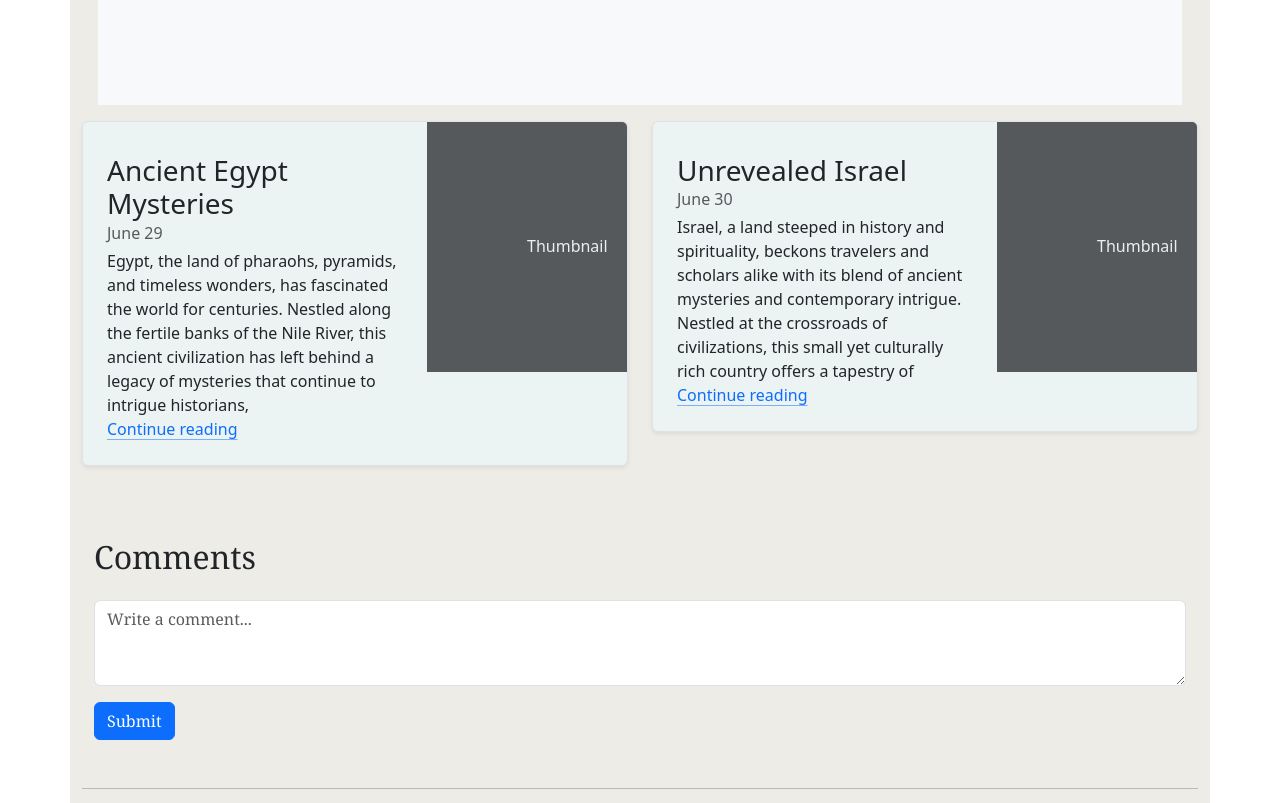
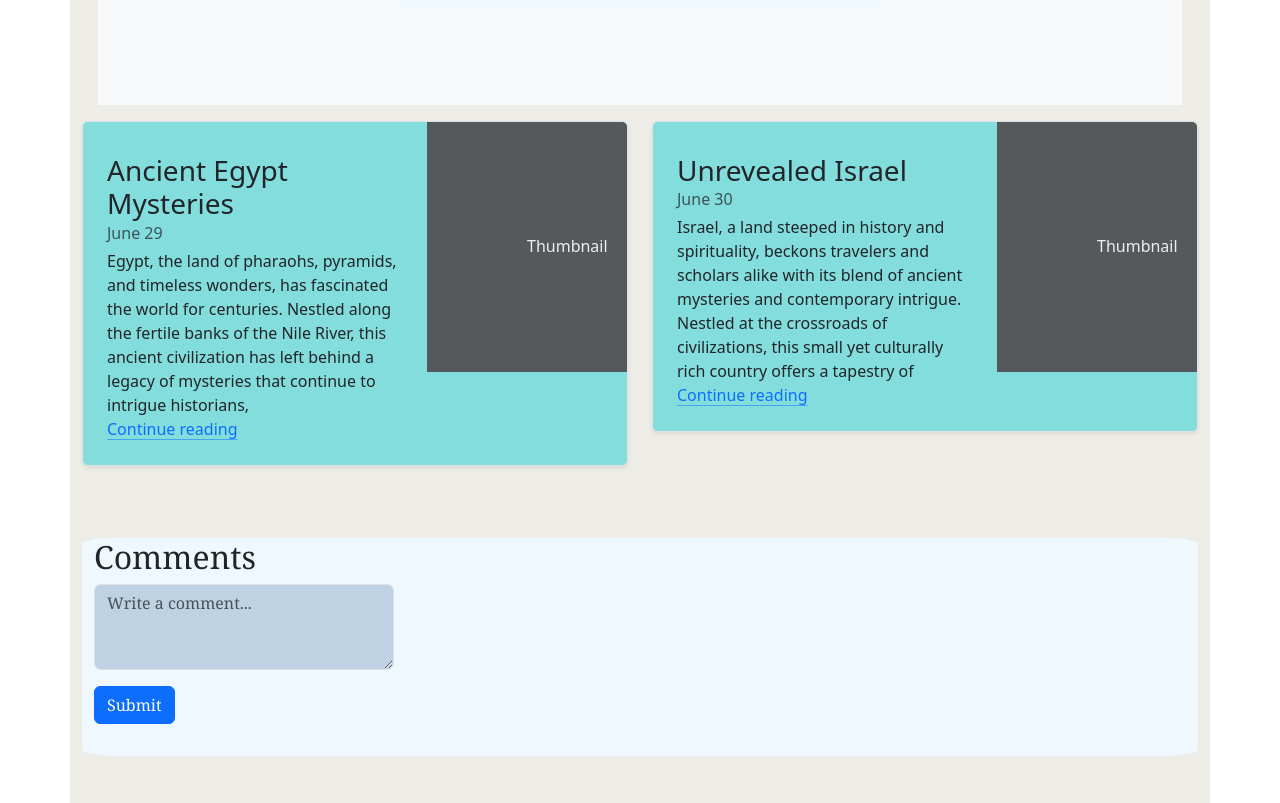
Before and after one commit to MITALIBA/my-blogs, a website: page public/index.html in a window 1280 px wide. Shown: the part 1010-1813 px from the top of the page. Drawn offline with nearby package versions, Linux system fonts and the light colour scheme; no server answers.

Commit message:
initial commit

```diff
--- a/public/index.html
+++ b/public/index.html
@@ -77,7 +77,7 @@
               </a>
             </div>
             <div class="col-auto d-none d-lg-block">
-              <svg class="bd-placeholder-img" width="200" height="250" xmlns="http://www.w3.org/2000/svg" role="img" aria-label="Placeholder: Thumbnail" preserveAspectRatio="xMidYMid slice" focusable="false"><title>Placeholder</title><rect width="100%" height="100%" fill="#55595c"></rect><text x="50%" y="50%" fill="#eceeef" dy=".3em">Thumbnail</text></svg>
+              <svg class="bd-placeholder-img" width="200" height="250" .xmlns="http://www.w3svgorg/2000/" role="img" aria-label="Placeholder: Thumbnail" preserveAspectRatio="xMidYMid slice" focusable="false"><title>Placeholder</title><rect width="100%" height="100%" fill="#55595c"></rect><text x="50%" y="50%" fill="#eceeef" dy=".3em">Thumbnail</text></svg>
             </div>
           </div>
         </div>
@@ -105,13 +105,14 @@
       <!-- Comment Section -->
       <div class="container my-5">
           <h2>Comments</h2>
-          <ul id="commentList" class="list-group mb-3"></ul>
+
           <form id="commentForm">
               <div class="mb-3">
                   <textarea id="commentInput" class="form-control" rows="3" placeholder="Write a comment..."></textarea>
               </div>
               <button type="submit" class="btn btn-primary">Submit</button>
           </form>
+            <ul id="commentList" class="list-group mb-3" ></ul>
       </div>
 
       <hr />
@@ -159,10 +160,13 @@
     <footer class="contact">
 
       <span>© 2024 My-Blog's 💕, Inc
-        <svg class="inst" xmlns="http://www.w3.org/2000/svg" width="18" height="19" fill="purple" class="bi bi-instagram" viewBox="0 0 16 16">
-          <path d="M8 0C5.829 0 5.556.01 4.703.048 3.85.088 3.269.222 2.76.42a3.9 3.9 0 0 0-1.417.923A3.9 3.9 0 0 0 .42 2.76C.222 3.268.087 3.85.048 4.7.01 5.555 0 5.827 0 8.001c0 2.172.01 2.444.048 3.297.04.852.174 1.433.372 1.942.205.526.478.972.923 1.417.444.445.89.719 1.416.923.51.198 1.09.333 1.942.372C5.555 15.99 5.827 16 8 16s2.444-.01 3.298-.048c.851-.04 1.434-.174 1.943-.372a3.9 3.9 0 0 0 1.416-.923c.445-.445.718-.891.923-1.417.197-.509.332-1.09.372-1.942C15.99 10.445 16 10.173 16 8s-.01-2.445-.048-3.299c-.04-.851-.175-1.433-.372-1.941a3.9 3.9 0 0 0-.923-1.417A3.9 3.9 0 0 0 13.24.42c-.51-.198-1.092-.333-1.943-.372C10.443.01 10.172 0 7.998 0zm-.717 1.442h.718c2.136 0 2.389.007 3.232.046.78.035 1.204.166 1.486.275.373.145.64.319.92.599s.453.546.598.92c.11.281.24.705.275 1.485.039.843.047 1.096.047 3.231s-.008 2.389-.047 3.232c-.035.78-.166 1.203-.275 1.485a2.5 2.5 0 0 1-.599.919c-.28.28-.546.453-.92.598-.28.11-.704.24-1.485.276-.843.038-1.096.047-3.232.047s-2.39-.009-3.233-.047c-.78-.036-1.203-.166-1.485-.276a2.5 2.5 0 0 1-.92-.598 2.5 2.5 0 0 1-.6-.92c-.109-.281-.24-.705-.275-1.485-.038-.843-.046-1.096-.046-3.233s.008-2.388.046-3.231c.036-.78.166-1.204.276-1.486.145-.373.319-.64.599-.92s.546-.453.92-.598c.282-.11.705-.24 1.485-.276.738-.034 1.024-.044 2.515-.045zm4.988 1.328a.96.96 0 1 0 0 1.92.96.96 0 0 0 0-1.92m-4.27 1.122a4.109 4.109 0 1 0 0 8.217 4.109 4.109 0 0 0 0-8.217m0 1.441a2.667 2.667 0 1 1 0 5.334 2.667 2.667 0 0 1 0-5.334"/>
-        </svg>
+        <a href=" https://www.instagram.com/invites/contact/?igsh=16000ftsrqbni&utm_content=5g4sbk0" target="_blank">
+          <svg class="inst" xmlns="http://www.w3.org/2000/svg" width="18" height="19" fill="purple" class="bi bi-instagram" viewBox="0 0 16 16">
+            <path d="M8 0C5.829 0 5.556.01 4.703.048 3.85.088 3.269.222 2.76.42a3.9 3.9 0 0 0-1.417.923A3.9 3.9 0 0 0 .42 2.76C.222 3.268.087 3.85.048 4.7.01 5.555 0 5.827 0 8.001c0 2.172.01 2.444.048 3.297.04.852.174 1.433.372 1.942.205.526.478.972.923 1.417.444.445.89.719 1.416.923.51.198 1.09.333 1.942.372C5.555 15.99 5.827 16 8 16s2.444-.01 3.298-.048c.851-.04 1.434-.174 1.943-.372a3.9 3.9 0 0 0 1.416-.923c.445-.445.718-.891.923-1.417.197-.509.332-1.09.372-1.942C15.99 10.445 16 10.173 16 8s-.01-2.445-.048-3.299c-.04-.851-.175-1.433-.372-1.941a3.9 3.9 0 0 0-.923-1.417A3.9 3.9 0 0 0 13.24.42c-.51-.198-1.092-.333-1.943-.372C10.443.01 10.172 0 7.998 0zm-.717 1.442h.718c2.136 0 2.389.007 3.232.046.78.035 1.204.166 1.486.275.373.145.64.319.92.599s.453.546.598.92c.11.281.24.705.275 1.485.039.843.047 1.096.047 3.231s-.008 2.389-.047 3.232c-.035.78-.166 1.203-.275 1.485a2.5 2.5 0 0 1-.599.919c-.28.28-.546.453-.92.598-.28.11-.704.24-1.485.276-.843.038-1.096.047-3.232.047s-2.39-.009-3.233-.047c-.78-.036-1.203-.166-1.485-.276a2.5 2.5 0 0 1-.92-.598 2.5 2.5 0 0 1-.6-.92c-.109-.281-.24-.705-.275-1.485-.038-.843-.046-1.096-.046-3.233s.008-2.388.046-3.231c.036-.78.166-1.204.276-1.486.145-.373.319-.64.599-.92s.546-.453.92-.598c.282-.11.705-.24 1.485-.276.738-.034 1.024-.044 2.515-.045zm4.988 1.328a.96.96 0 1 0 0 1.92.96.96 0 0 0 0-1.92m-4.27 1.122a4.109 4.109 0 1 0 0 8.217 4.109 4.109 0 0 0 0-8.217m0 1.441a2.667 2.667 0 1 1 0 5.334 2.667 2.667 0 0 1 0-5.334"/>
+          </svg>
+        </a>
         <svg xmlns="http://www.w3.org/2000/svg" width="18" height="19" fill="blue" class="bi bi-facebook" viewBox="0 0 16 16">
+          <use xlink:href=""></use>
           <path d="M16 8.049c0-4.446-3.582-8.05-8-8.05C3.58 0-.002 3.603-.002 8.05c0 4.017 2.926 7.347 6.75 7.951v-5.625h-2.03V8.05H6.75V6.275c0-2.017 1.195-3.131 3.022-3.131.876 0 1.791.157 1.791.157v1.98h-1.009c-.993 0-1.303.621-1.303 1.258v1.51h2.218l-.354 2.326H9.25V16c3.824-.604 6.75-3.934 6.75-7.951"/>
         </svg>
         <svg xmlns="http://www.w3.org/2000/svg" width="18" height="19" fill="lightblue" class="bi bi-telegram" viewBox="0 0 16 16">
--- a/public/style.css
+++ b/public/style.css
@@ -13,11 +13,11 @@
 }
 .my-5{
     border-radius: 3%;
-
+    background-color: aliceblue;
     font-family:Georgia, 'Times New Roman', Times, serif;
 }
 .position-relative{
-    background-color: rgb(236, 243, 243);
+    background-color: rgb(131, 221, 221);
 }
 .p-md-5 {
     background-color: blue;
@@ -37,3 +37,15 @@
 
     margin-left: 80%;
 }
+#commentForm{
+    width: 300px;
+
+
+}
+#commentInput{
+    background-color: rgb(191, 210, 227);
+}
+#commentList{
+    width: 300px;
+    padding-top: 1rem;
+}
```
